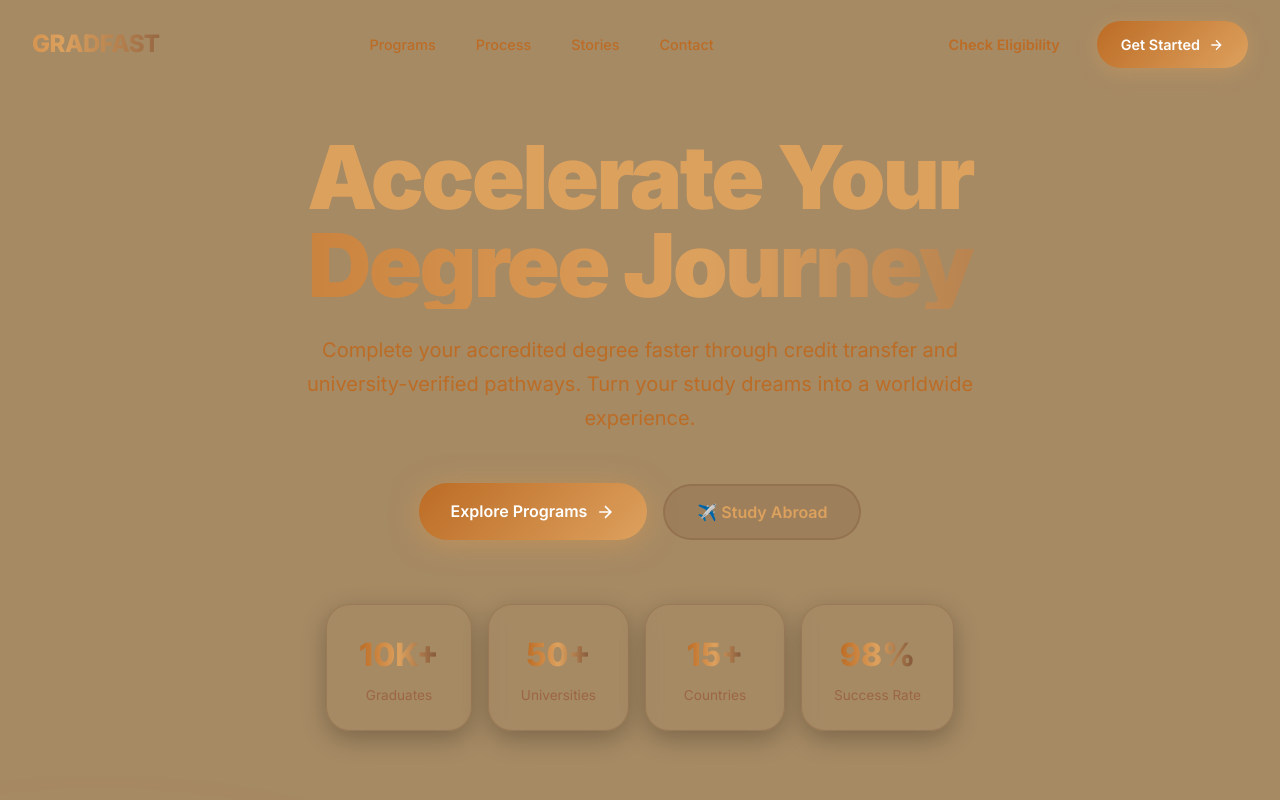
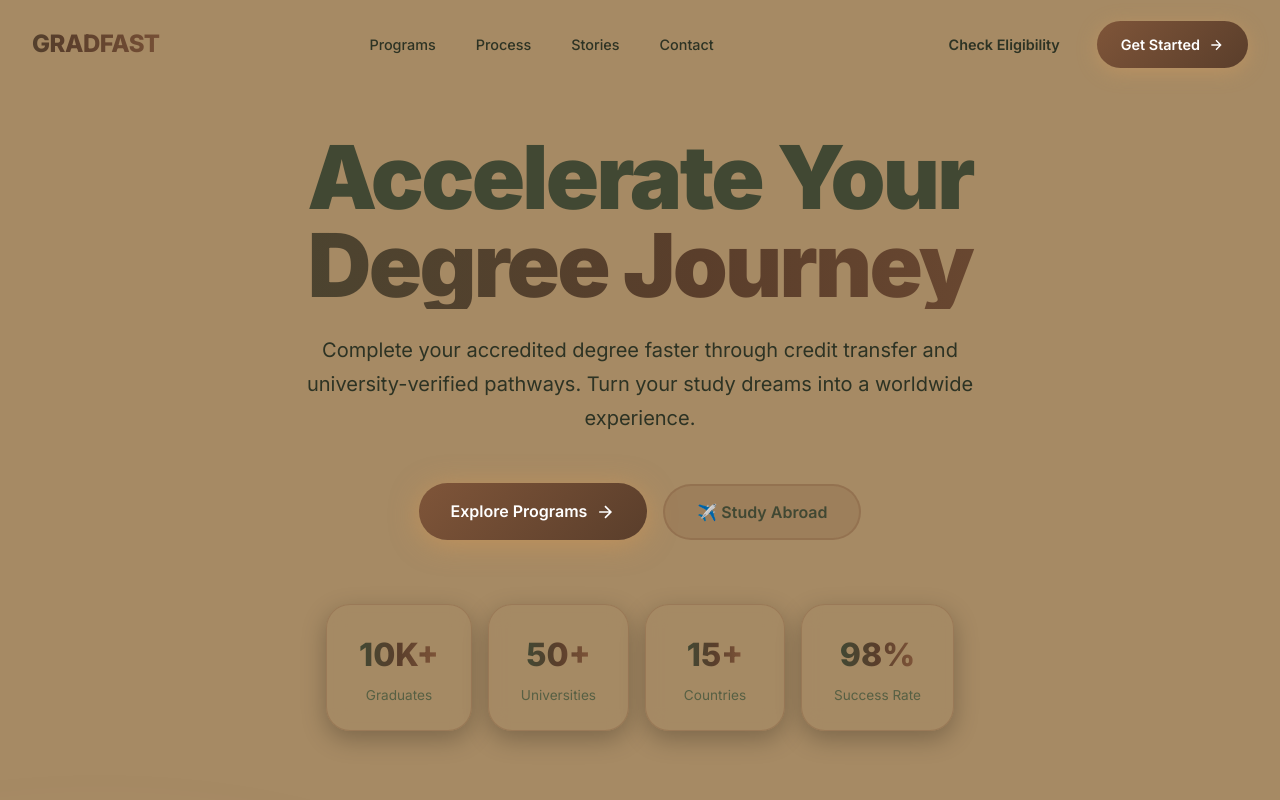
Before and after one commit to punithrajhs8-png/podimass, a React (Vite) app: page / in a window 1280 px wide. Shown: the top 800 px of the page. Built offline with nearby package versions, Linux system fonts and the light colour scheme.

Commit message:
Change main font color to #414833 and adjust accents/gradients for the new light background

```diff
--- a/src/components/GradfastLanding.css
+++ b/src/components/GradfastLanding.css
@@ -221,8 +221,8 @@
     position: absolute;
     inset: 0;
     background-image:
-        linear-gradient(rgba(168, 85, 247, 0.05) 1px, transparent 1px),
-        linear-gradient(90deg, rgba(168, 85, 247, 0.05) 1px, transparent 1px);
+        linear-gradient(rgba(90, 62, 43, 0.1) 1px, transparent 1px),
+        linear-gradient(90deg, rgba(90, 62, 43, 0.1) 1px, transparent 1px);
     background-size: 80px 80px;
     mask-image: radial-gradient(ellipse at center, black 0%, transparent 80%);
 }
--- a/src/index.css
+++ b/src/index.css
@@ -8,26 +8,26 @@
   --color-bg-card: rgba(127, 85, 57, 0.15);
   --color-bg-card-hover: rgba(127, 85, 57, 0.25);
 
-  /* Text Colors - Golden/Honey Tones */
-  --color-text-primary: #dda15e;
-  --color-text-secondary: #bc6c25;
-  --color-text-muted: #9c6644;
+  /* Text Colors - Dark Forest Green */
+  --color-text-primary: #414833;
+  --color-text-secondary: #2d3324;
+  --color-text-muted: #576044;
 
-  /* Accent Colors */
-  --color-cyan: #dda15e;
-  --color-purple: #bc6c25;
-  --color-pink: #dda15e;
-  --color-green: #606c38;
-  --color-orange: #bc6c25;
-  --color-gold: #dda15e;
+  /* Accent Colors - Darker Earth Tones for Light Background */
+  --color-cyan: #414833;
+  --color-purple: #5a3e2b;
+  --color-pink: #7f5539;
+  --color-green: #2d3324;
+  --color-orange: #9c6644;
+  --color-gold: #5a3e2b;
 
-  /* Gradients - Warm Earth Tones */
-  --gradient-primary: linear-gradient(135deg, #bc6c25 0%, #dda15e 100%);
-  --gradient-cyan: linear-gradient(135deg, #dda15e 0%, #bc6c25 100%);
-  --gradient-gold: linear-gradient(135deg, #bc6c25 0%, #dda15e 100%);
-  --gradient-green: linear-gradient(135deg, #606c38 0%, #7f5539 100%);
-  --gradient-text: linear-gradient(90deg, #bc6c25 0%, #dda15e 50%, #7f5539 100%);
-  --gradient-warm: linear-gradient(135deg, #dda15e 0%, #bc6c25 50%, #7f5539 100%);
+  /* Gradients - Darker Warm Earth Tones */
+  --gradient-primary: linear-gradient(135deg, #7f5539 0%, #5a3e2b 100%);
+  --gradient-cyan: linear-gradient(135deg, #414833 0%, #2d3324 100%);
+  --gradient-gold: linear-gradient(135deg, #9c6644 0%, #7f5539 100%);
+  --gradient-green: linear-gradient(135deg, #414833 0%, #2d3324 100%);
+  --gradient-text: linear-gradient(90deg, #414833 0%, #5a3e2b 50%, #7f5539 100%);
+  --gradient-warm: linear-gradient(135deg, #7f5539 0%, #5a3e2b 50%, #414833 100%);
 
   /* Glass Effect - Dark Forest */
   --glass-bg: rgba(166, 138, 100, 0.8);
```
